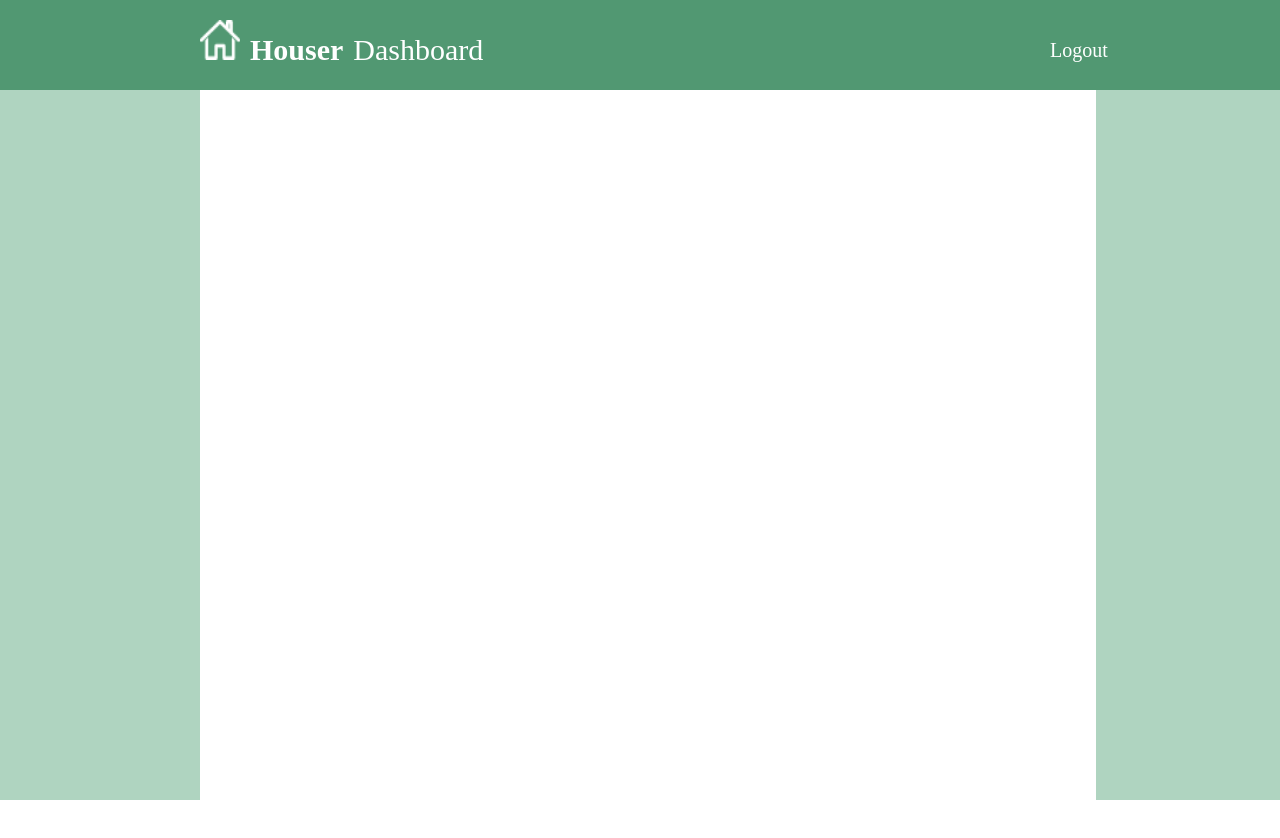
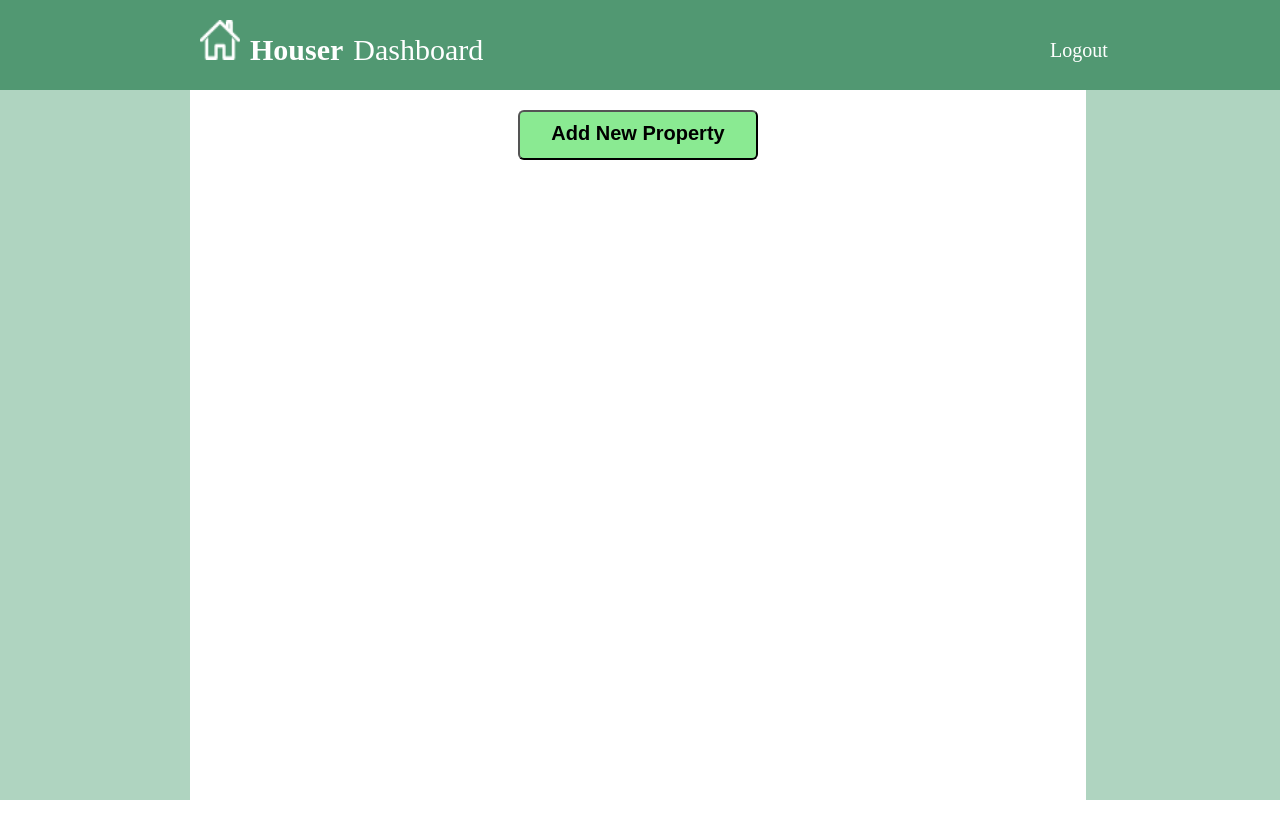
Before and after one commit to spencermrobinson/async-sim-2, a React (Create React App) app: page /#/dashboard in a window 1280 px wide. Shown: the top 838 px of the page. Built offline with nearby package versions, Linux system fonts and the light colour scheme.

Commit message:
'set up routing to step1, styled page'

```diff
--- a/src/components/Dashboard/Dashboard.css
+++ b/src/components/Dashboard/Dashboard.css
@@ -3,5 +3,29 @@
     height: 100vh;
     background: white;
     position: relative;
-    left: 200px;
+    left: 190px;
+    display: flex;
+	flex-direction: column;
+	flex-wrap: nowrap;
+	justify-content: flex-start;
+	align-items: center;
+	align-content: flex-start
 }
+
+.add_property {
+    height: 50px;
+    width: 240px;
+    background-color: #8AEA92;
+    color: black;
+    font-size: 20px;
+    font-weight: 800;
+    border-radius: 6px;
+    display: flex;
+	flex-direction: column;
+	flex-wrap: nowrap;
+	justify-content: flex-start;
+	align-items: center;
+    align-content: flex-start;
+    margin: 20px;
+    padding:10px;
+}
--- a/src/components/Dashboard/Dashboard.js
+++ b/src/components/Dashboard/Dashboard.js
@@ -1,5 +1,6 @@
 import React, { Component } from 'react';
 import Header from '../Header/Header.js';
+import { Link } from 'react-router-dom';
 import './Dashboard.css';
 
 class Dashboard extends Component{
@@ -12,7 +13,9 @@ class Dashboard extends Component{
         return(
             <div>
                 <Header/>
-                <div className="white_container"></div>
+                <div className="white_container">
+                <Link to='/step1'><button type='button' className='add_property'>Add New Property</button></Link>
+                </div>
             </div>
         )
     }
--- a/src/components/Routes.js
+++ b/src/components/Routes.js
@@ -3,6 +3,7 @@ import { Route, Switch } from 'react-router-dom';
 import Login from './Login/Login.js';
 import Register from './Register/Register.js';
 import Dashboard from './Dashboard/Dashboard.js';
+import Step1 from './Steps/Step1/Step1.js';
 
 
 
@@ -11,5 +12,6 @@ export default function Routes(){
         <Route exact path='/' component={ Login } />
         <Route path='/register' component={ Register } />
         <Route path='/dashboard' component={ Dashboard }/>
+        <Route path='/step1' component= { Step1 }/>
     </Switch>
 }
--- /dev/null
+++ b/src/components/Steps/Step1/Step1.css
@@ -0,0 +1,25 @@
+.add_cancel {
+    display: flex;
+	flex-direction: row;
+	flex-wrap: nowrap;
+	justify-content: center;
+	align-items: center;
+	align-content: flex-start
+}
+.add_property_text {
+    font-size: 30px;
+    font-weight: 600;
+    position: relative;
+    top: 20px;
+    right: 280px;
+}
+
+.cancel_button {
+    background-color: #FEC2C2;
+    height: 40px;
+    font-size: 20px;
+    font-weight: 600;
+    position: relative;
+    top: 20px;
+    left: 280px;
+}
--- /dev/null
+++ b/src/components/Steps/Step1/Step1.js
@@ -0,0 +1,32 @@
+import React, { Component } from 'react';
+import Header from '../../Header/Header.js';
+import './Step1.css';
+
+
+class Step1 extends Component{
+    constructor(){
+        super();
+
+    }
+
+
+
+    render(){
+        return(
+            <div>
+            <Header/>
+                <div className="white_container">
+                <section className='add_cancel'>
+                <h3 className='add_property_text'>Add New Property</h3>
+                <button type='button' className='cancel_button'>Cancel</button>
+            </section>
+
+
+                </div>
+            </div>
+
+
+        )
+    }
+}
+export default Step1;
```
